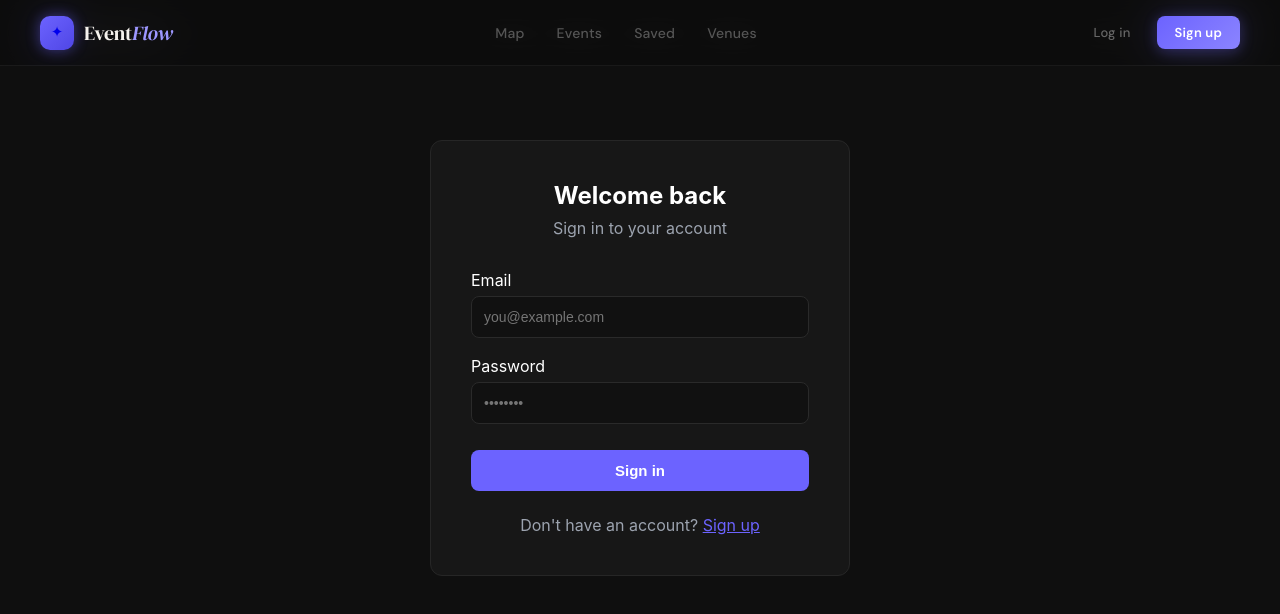
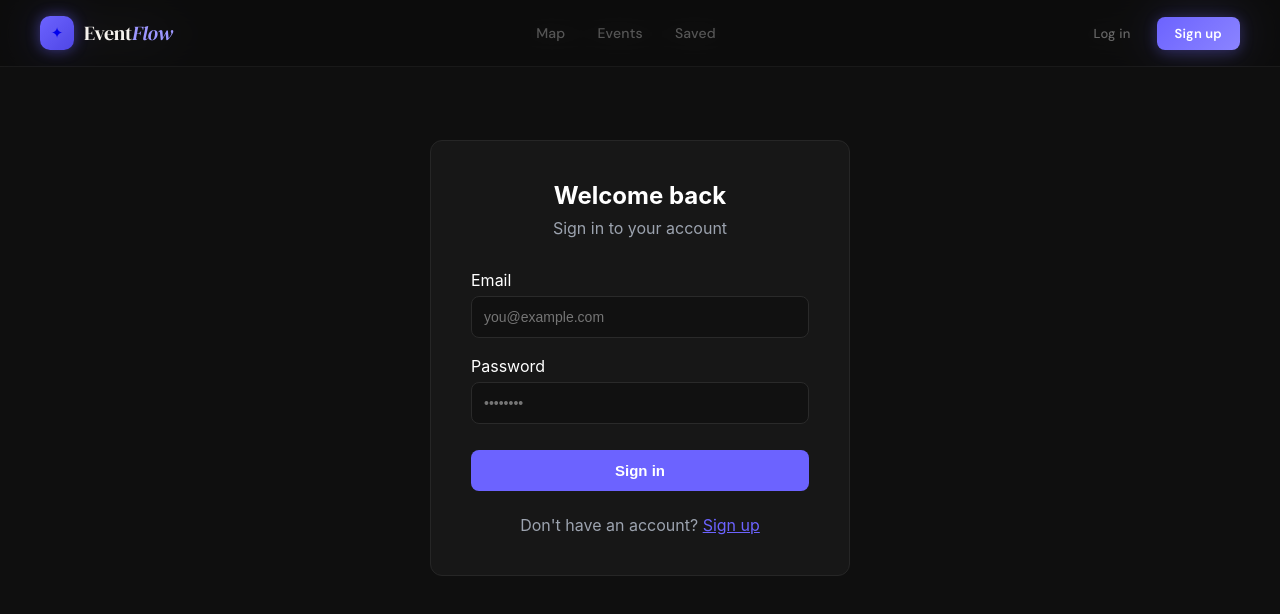
Before and after one commit to prosheva-adi/eventflow-eindhoven, a React (Vite) app in the folder frontend/: page /login in a window 1280 px wide. Shown: the top 614 px of the page. Built offline with nearby package versions, Linux system fonts and the light colour scheme.

Commit message:
users cant access venue page anymore

```diff
--- a/frontend/src/components/Navbar.jsx
+++ b/frontend/src/components/Navbar.jsx
@@ -1,4 +1,5 @@
 import { Link, useLocation, useNavigate } from "react-router-dom";
+import {useAuth} from "../hooks/useAuth.js";
 
 const styles = `
     @import url('https://fonts.googleapis.com/css2?family=DM+Serif+Display:ital@0;1&family=DM+Sans:opsz,wght@9..40,300;9..40,400;9..40,500;9..40,600&display=swap');
@@ -10,6 +11,10 @@ const styles = `
     right: 0;
     z-index: 1000;
     font-family: 'DM Sans', sans-serif;
+    background: rgba(13,13,13,0.8);           /* ← move here */
+    backdrop-filter: blur(20px);              /* ← move here */
+    -webkit-backdrop-filter: blur(20px);      /* ← move here */
+    border-bottom: 1px solid rgba(255,255,255,0.05); /* ← move here too */
     }
 
     /* Frosted glass bar */
@@ -21,11 +26,8 @@ const styles = `
     align-items: center;
     justify-content: space-between;
     padding: 0 40px;
-        border-bottom: 1px solid rgba(255,255,255,0.05);
-        background: rgba(13,13,13,0.8);
-        backdrop-filter: blur(20px);
-        -webkit-backdrop-filter: blur(20px);
     }
+
 
     /* ── Logo ── */
     .nav-logo {
@@ -175,15 +177,14 @@ const NAV_LINKS = [
     { label: "Map",    path: "/" },
     { label: "Events", path: "/events" },
     { label: "Saved",  path: "/saved" },
-    { label: "Venues", path: "/venues" },
+    { label: "Venues", path: "/venues", adminOnly: true },
 ];
 
 function Navbar() {
     const location = useLocation();
     const navigate = useNavigate();
 
-    const user = JSON.parse(localStorage.getItem("user") || "null");
-    const isLoggedIn = !!localStorage.getItem("token");
+    const { isLoggedIn, isAdmin, user } = useAuth();
 
     const handleLogout = () => {
         localStorage.removeItem("token");
@@ -205,7 +206,7 @@ function Navbar() {
 
                     {/* Links */}
                     <div className="nav-links">
-                        {NAV_LINKS.map(({ label, path }) => (
+                        {NAV_LINKS.filter(link => !link.adminOnly || isAdmin).map(({ label, path }) => (
                             <Link
                                 key={path}
                                 to={path}
```
Also changed, not shown: 2 other files (tests, documents, lock files or other folders). Lines whose indentation alone changed are shown as unchanged.
